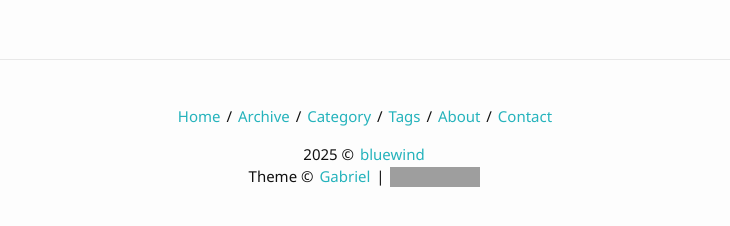
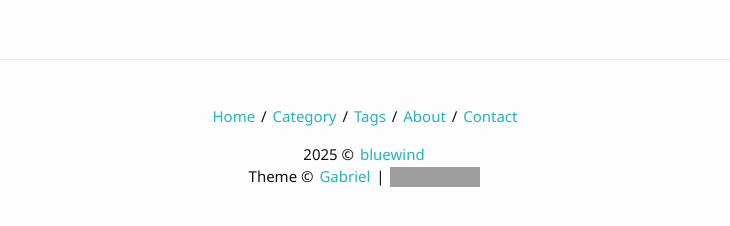
Before and after one commit to brucevoin/brucevoin.github.io, a Jekyll site: the page built from index.html, in a window 1280 px wide. Shown: the part 444-670 px from the top of the page, without its empty margins (275-1005 px from the left). Built offline with Jekyll 4.4.1, drawn with Linux system fonts in a browser that asks for light colours; nearby versions of some CDN libraries; comment, search, counter and statistics services are not loaded; grey boxes are pictures that could not be loaded.

Commit message:
delete archive

```diff
--- a/_includes/footer.html
+++ b/_includes/footer.html
@@ -6,7 +6,7 @@
 
 		<p>
 		<a class="link" href="{{ site.baseurl }}/">Home</a> /
-		<a class="link" href="{{ site.baseurl }}/archive/">Archive</a> /
+		<!-- <a class="link" href="{{ site.baseurl }}/archive/">Archive</a> / -->
 		<a class="link" href="{{ site.baseurl }}/category/">Category</a> /
 		<a class="link" href="{{ site.baseurl }}/tags/">Tags</a> /
 		<a class="link" href="{{ site.baseurl }}/about/">About</a> /
```
